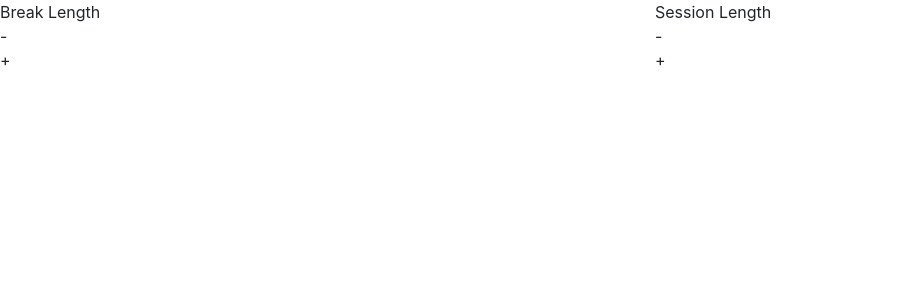
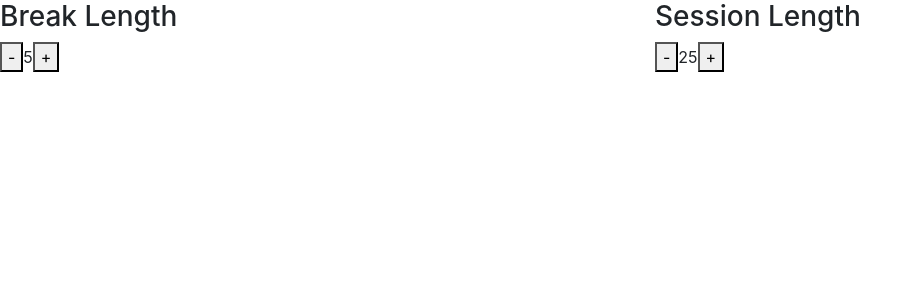
Before and after one commit to mrivera7/pomodoro-clock, a React (Create React App) app: page / in a window 1280 px wide. Shown: the top 300 px of the page, without its empty margins (0-922 px from the left). Built offline with nearby package versions, Linux system fonts and the light colour scheme; the HTML template or start-up script is replaced by a standard one.

Commit message:
Uses store and displays defaults

```diff
--- a/src/App.js
+++ b/src/App.js
@@ -1,13 +1,12 @@
 import React, { Component } from 'react';
-import { connect } from 'react-redux';
 import Break from "./components/break";
 import Session from "./components/session";
 
-function App() {
+function App(props) {
   return (
     <div id="App" className="row">
-        <Break />
-        <Session />
+        <Break time={props.break} />
+        <Session time={props.session} />
         <div id="timer">
             <div id="timer-label"></div>
             <div id="time-left">
--- a/src/components/break.js
+++ b/src/components/break.js
@@ -1,17 +1,21 @@
 import React, { Component } from 'react';
 
 class Break extends Component{
+    constructor(props) {
+        super(props);
+    }
     render() {
         return (
             <div id="break" className="col-sm-6">
-                <div id="break-label">Break Length</div>
-                <div id="break-decrement">-</div>
-                <div id="break-increment">+</div>
-                <div id="break-length">
+                <h3 id="break-label">Break Length</h3>
+                <button id="break-decrement">-</button>
+                <div id="break-length" style={{ display: "inline" }}>
+                    { this.props.time }
                         {/*
                             default (on load) value of 5
                         */}
                 </div>
+                <button id="break-increment">+</button>
             </div>
         );
     }
--- a/src/components/session.js
+++ b/src/components/session.js
@@ -1,17 +1,21 @@
 import React, { Component } from 'react';
 
 class Session extends Component {
+    constructor(props) {
+        super(props);
+    }
     render() {
         return (
             <div id="sesson" className="col-sm-6">
-                <div id="session-label">Session Length</div>
-                <div id="session-decrement">-</div>
-                <div id="session-increment">+</div>
-                <div id="session-length">
+                <h3 id="session-label">Session Length</h3>
+                <button id="session-decrement">-</button>
+                <div id="session-length" style={{display: "inline"}}>
+                    { this.props.time }
                         {/*
                             default value of 25
                         */}
                 </div>
+                <button id="session-increment">+</button>
             </div>
         );
     }
--- a/src/index.js
+++ b/src/index.js
@@ -1,8 +1,30 @@
 import React from 'react';
 import ReactDOM from 'react-dom';
+import { connect, Provider } from 'react-redux';
 
 import 'bootstrap/dist/css/bootstrap.css';
 
 import App from './App';
+import store from './store/configureStore';
 
-ReactDOM.render(<App />, document.getElementById('root'));
+const mapStateToProps = (state) => ({
+    break: state.break,
+    session: state.session,
+});
+
+const mapDispatchToProps = (dispatch) => ({
+    brkInc: () => dispatch({ type: 'BRK_INC' }),
+    brkDec: () => dispatch({ type: 'BRK_DEC' }),
+    sesInc: () => dispatch({ type: 'SES_INC' }),
+    sesDec: () => dispatch({ type: 'SES_DEC' }),
+});
+
+const ConnectApp = connect(mapStateToProps, mapDispatchToProps)(App);
+
+const AppWrapper = () => (
+    <Provider store={store}>
+        <ConnectApp />
+    </Provider>
+);
+
+ReactDOM.render(<AppWrapper />, document.getElementById('root'));
--- a/src/store/reducer.js
+++ b/src/store/reducer.js
@@ -1,8 +1,8 @@
 import { BRK_INC, BRK_DEC, SES_INC, SES_DEC } from './actions';
 
 export const initialState = {
-    "break": 5,
-    "session": 25
+    break: 5,
+    session: 25
 };
 
 function reducer (state=initialState, action) {
```
